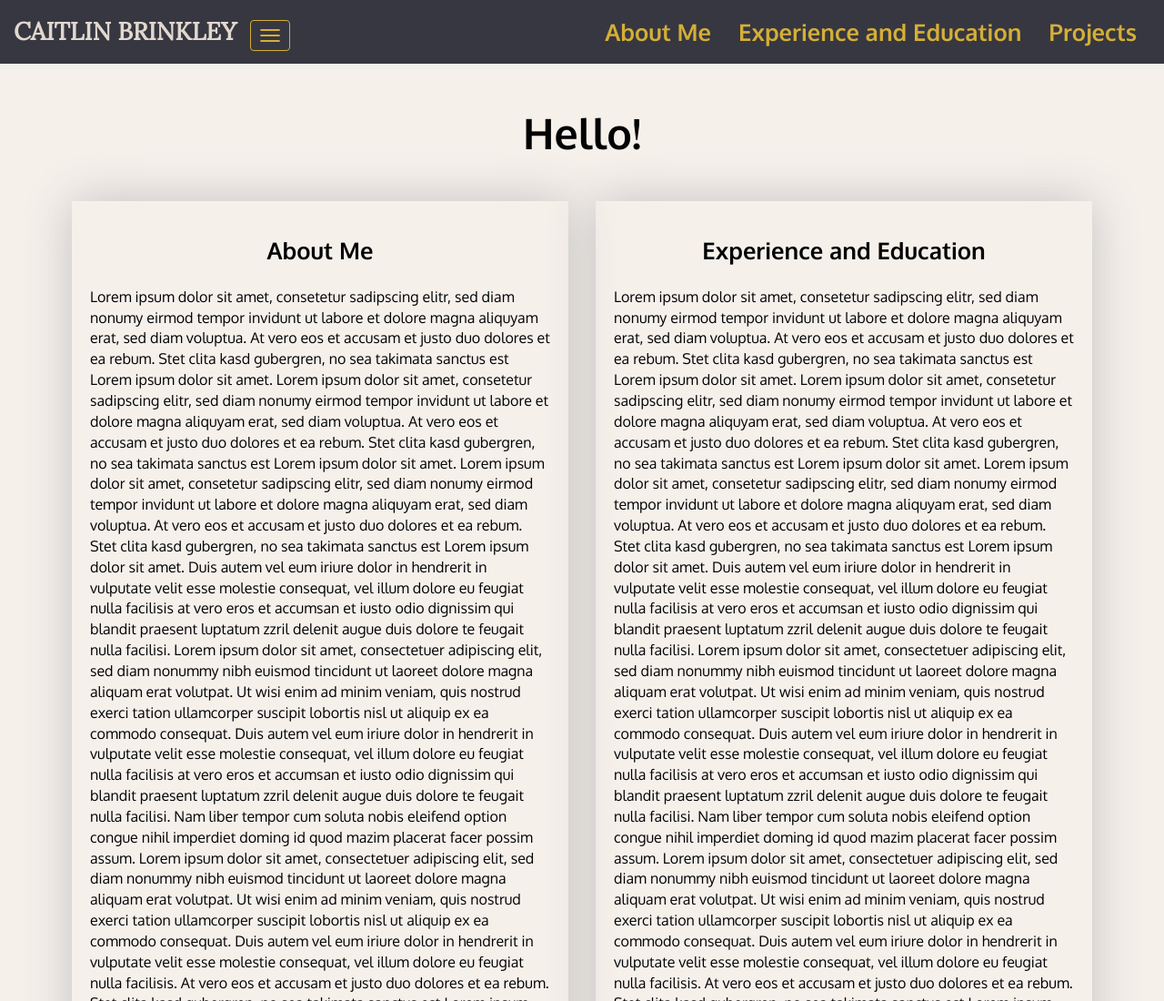
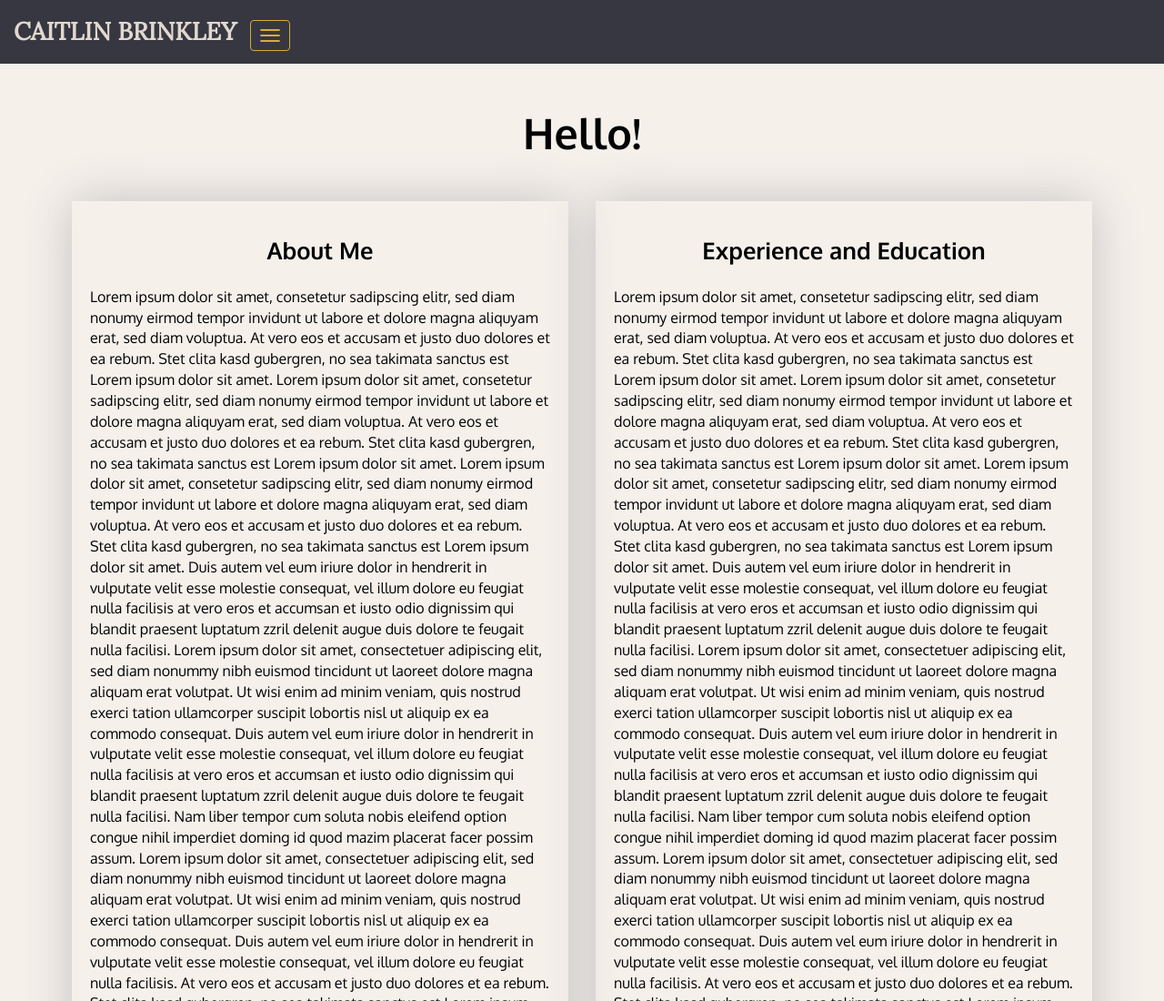
Before and after one commit to caitlinbrinkley/website, a plain HTML site: page index.html in a window 1280 px wide. Shown: the top 1100 px of the page at 91% size. Drawn offline with Linux system fonts and the light colour scheme.

Commit message:
Update index.html

```diff
--- a/index.html
+++ b/index.html
@@ -21,7 +21,7 @@
                         <a href="index.html"><h1>Caitlin Brinkley</h1></a>
                     </div>
 
-                    <button type="button" class="navbar-toggle collapsed visible-lg" data-toggle="collapse" data-target="#collapsable-nav" aria-expanded="false">
+                    <button type="button" class="navbar-toggle collapsed visible-xs visible-md visible-lg" data-toggle="collapse" data-target="#collapsable-nav" aria-expanded="false">
                         <span class="sr-only">Toggle navigation</span>
                         <span class="icon-bar"></span>
                         <span class="icon-bar"></span>
@@ -30,15 +30,15 @@
                 </div>
 
                 <div id="collapsable-nav" class="collapse navbar-collapse">
-                    <ul id="nav-list" class="nav navbar-nav navbar-right visible-lg text-center">
+                    <ul id="nav-list" class="nav navbar-nav navbar-right visible-xs text-center">
                         <li>
-                            <a href="#about-tile"><br class="hidden-lg">About Me</a>
+                            <a href="#about-tile"><br class="hidden-xs">About Me</a>
                         </li>
                         <li>
-                            <a href="#ed-tile"><br class="hidden-lg">Experience and Education</a>
+                            <a href="#ed-tile"><br class="hidden-xs">Experience and Education</a>
                         </li>
                         <li>
-                            <a href="#proj-tile"><br class="hidden-lg">Projects</a>
+                            <a href="#proj-tile"><br class="hidden-xs">Projects</a>
                         </li>
                     </ul>
                 </div>
```
